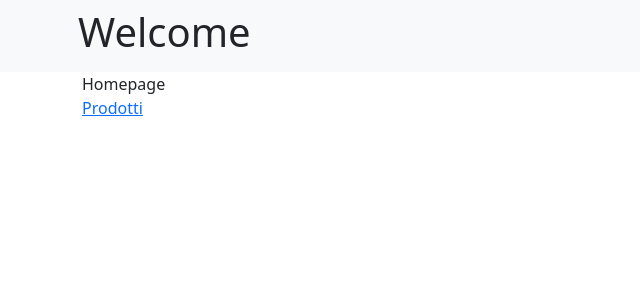
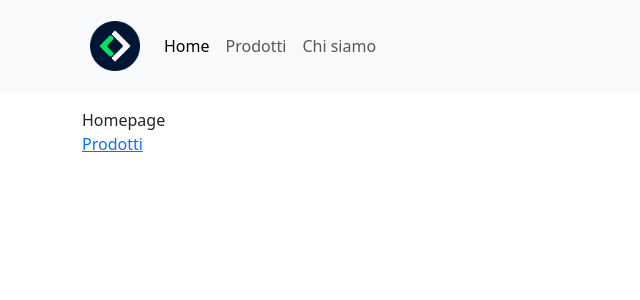
Before and after one commit to valecristiano/react-router, a React (Vite) app: page / in a window 1280 px wide. Shown: the top 300 px of the page, without its empty margins (0-640 px from the left). Built offline with nearby package versions, Linux system fonts and the light colour scheme.

Commit message:
shared navbar

```diff
--- a/src/App.jsx
+++ b/src/App.jsx
@@ -2,6 +2,7 @@ import { BrowserRouter, Route, Routes } from "react-router-dom";
 import HomePage from "./pages/HomePage";
 import DefaultLayout from "./layouts/DefaultLayout";
 import ProdottiPage from "./pages/ProdottiPage";
+import ChiSiamoPage from "./pages/ChiSiamoPage";
 
 export default function App() {
   return (
@@ -10,7 +11,9 @@ export default function App() {
         <Routes>
           <Route Component={DefaultLayout}>
             <Route path="/" Component={HomePage}></Route>
-            <Route path="/Prodotti" Component={ProdottiPage}></Route>
+            <Route path="/prodotti" Component={ProdottiPage}></Route>
+
+            <Route path="/chisiamo" Component={ChiSiamoPage}></Route>
           </Route>
         </Routes>
       </BrowserRouter>
--- a/src/components/Header.jsx
+++ b/src/components/Header.jsx
@@ -1,8 +1,40 @@
+import { NavLink } from "react-router-dom";
+
 export default function Header() {
   return (
-    <header className="bg-light">
+    <header className="bg-light mb-3">
       <div className="container p-2">
-        <h1>Welcome</h1>
+        <nav className="navbar navbar-expand-lg bg-body-tertiary">
+          <div className="container-fluid">
+            <NavLink className="navbar-brand" to="/">
+              <img src="public/img/boolean_favicon.png" alt="logo-shopping" style={{ height: 50 }} />
+            </NavLink>
+            <button
+              className="navbar-toggler"
+              type="button"
+              data-bs-toggle="collapse"
+              data-bs-target="#navbarNavAltMarkup"
+              aria-controls="navbarNavAltMarkup"
+              aria-expanded="false"
+              aria-label="Toggle navigation"
+            >
+              <span className="navbar-toggler-icon"></span>
+            </button>
+            <div className="collapse navbar-collapse" id="navbarNavAltMarkup">
+              <div className="navbar-nav">
+                <NavLink className="nav-link" aria-current="page" to="/">
+                  Home
+                </NavLink>
+                <NavLink className="nav-link" to="/prodotti">
+                  Prodotti
+                </NavLink>
+                <NavLink className="nav-link" to="/chisiamo">
+                  Chi siamo
+                </NavLink>
+              </div>
+            </div>
+          </div>
+        </nav>
       </div>
     </header>
   );
--- a/src/pages/ChiSiamoPage.jsx
+++ b/src/pages/ChiSiamoPage.jsx
@@ -0,0 +1,7 @@
+export default function ChiSiamoPage() {
+  return (
+    <section>
+      <div>Chi Siamo</div>
+    </section>
+  );
+}
--- a/src/pages/HomePage.jsx
+++ b/src/pages/HomePage.jsx
@@ -4,7 +4,7 @@ export default function HomePage() {
   return (
     <>
       <div>Homepage</div>
-      <Link to="/Prodotti"> Prodotti</Link>
+      <Link to="/prodotti"> Prodotti</Link>
     </>
   );
 }
```
